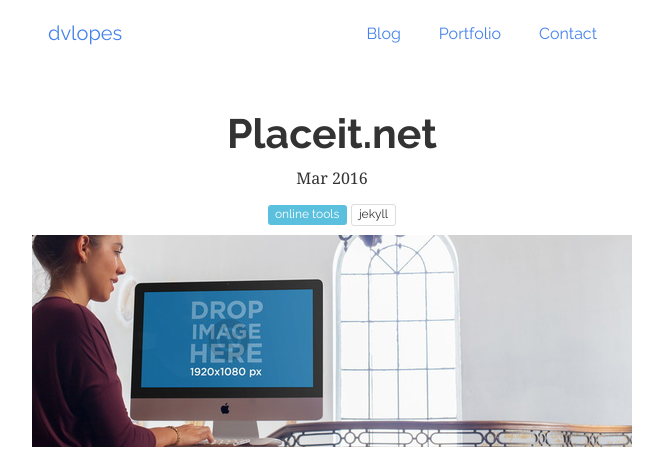
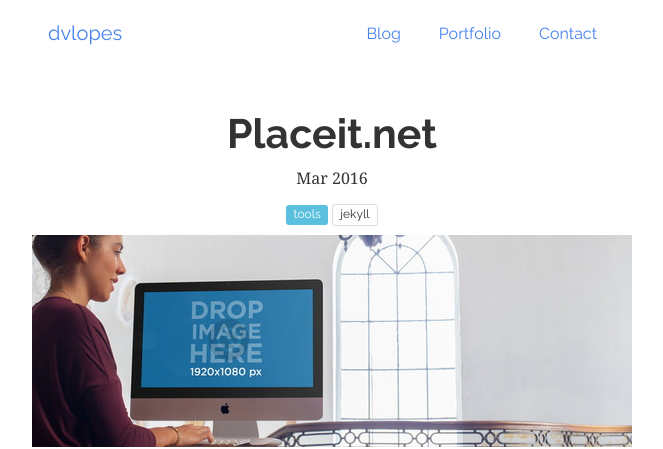
Before and after one commit to diegoversiani/diegoversiani.github.io, a Jekyll site: the page built from _posts/portfolio/2016-04-12--tools-placeit.md, in a window 1280 px wide. Shown: the top 449 px of the page, without its empty margins (308-971 px from the left). Built offline with Jekyll 4.4.1, drawn with Linux system fonts in a browser that asks for light colours.

Commit message:
Tools category.

```diff
--- a/_posts/portfolio/2016-04-12--online-tools-placeit.md
+++ b/_posts/portfolio/2016-04-12--tools-placeit.md
@@ -2,10 +2,10 @@
 layout: post
 title:  "Placeit.net"
 date:   2016-03-30
-categories: online_tools
+categories: tools
 tags: jekyll
-featured-image: /images/online_tools/placeit-full.jpg
-thumbnail: /images/online_tools/placeit-thumb.jpg
+featured-image: /images/tools/placeit-full.jpg
+thumbnail: /images/tools/placeit-thumb.jpg
 external_link: http://placeit.net
 ---
 
--- /dev/null
+++ b/tools/index.html
@@ -0,0 +1,6 @@
+---
+layout: category
+title: Tools
+category: tools
+---
+<p class="text-center">A collection of the tools I use.</p>
```
Also changed, not shown: images/tools/placeit-full.jpg (renamed from images/online_tools/placeit-full.jpg), images/tools/placeit-thumb.jpg (renamed from images/online_tools/placeit-thumb.jpg).
